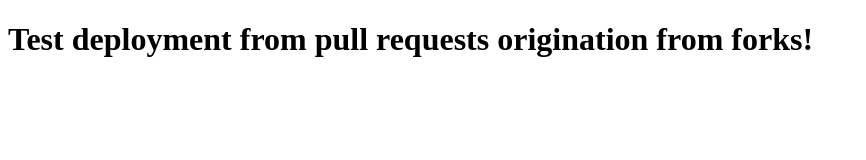
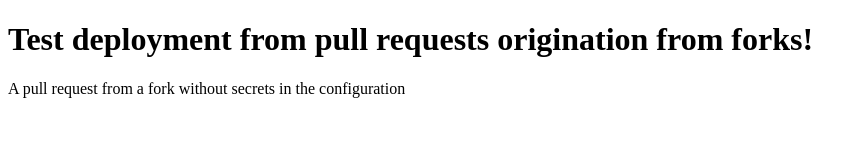
Before and after one commit to zeittim/third-party-pull-requests, a plain HTML site: page index.html in a window 1280 px wide. Shown: the whole page, without its empty margins (0-866 px from the left). Drawn offline with Linux system fonts and the light colour scheme.

Commit message:
Update index.html

```diff
--- a/index.html
+++ b/index.html
@@ -4,5 +4,6 @@
   </head>
   <body>
     <h1>Test deployment from pull requests origination from forks!</h1>
+    <p>A pull request from a fork without secrets in the configuration</p>
   </body>
 </html>
```
